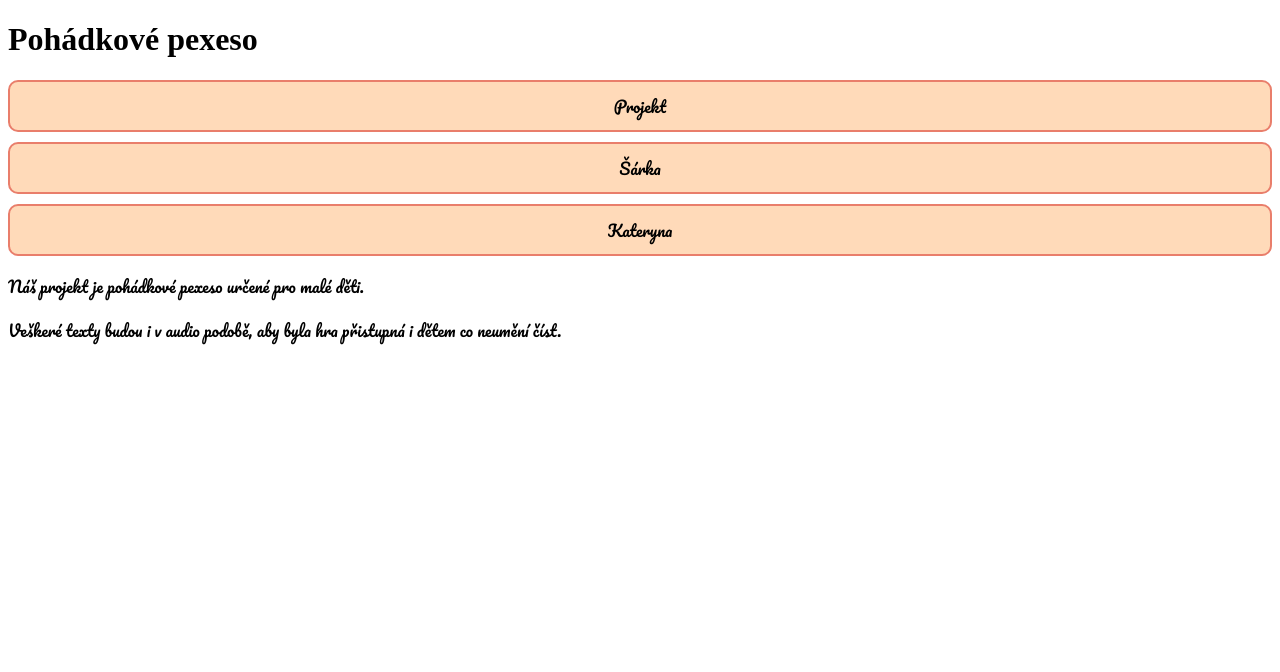
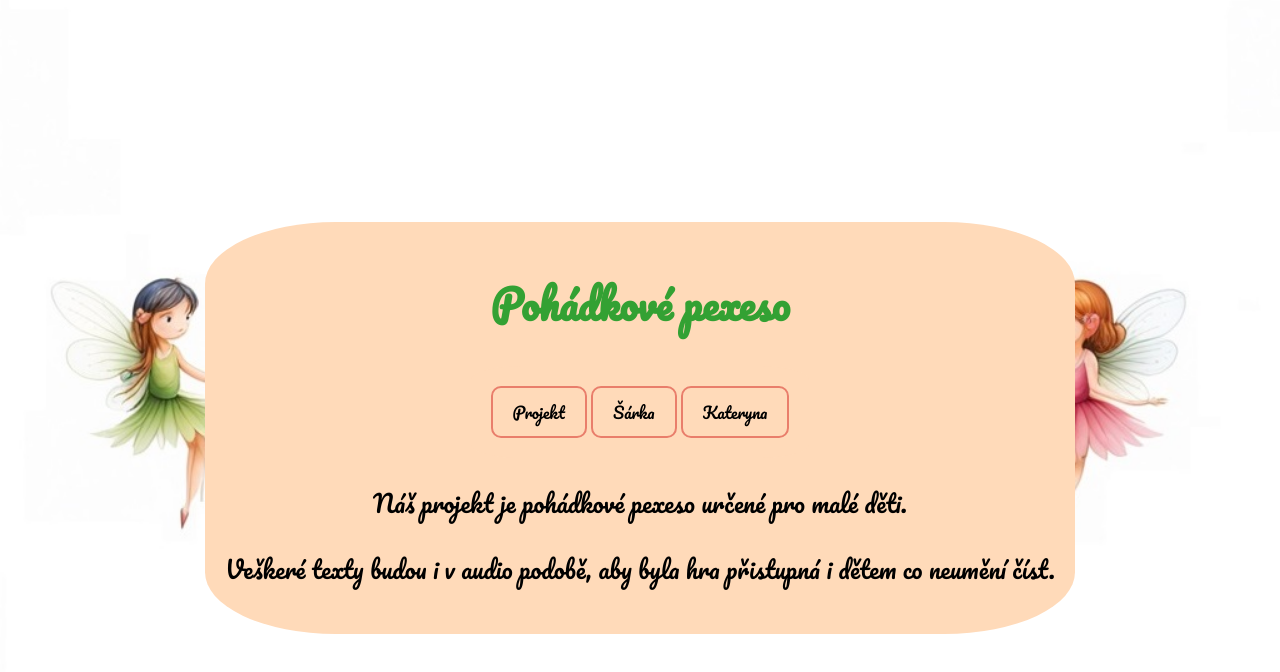
Before and after one commit to stitaks/ukol-6, a plain HTML site: page projekt.html in a window 1280 px wide. Drawn offline with Linux system fonts and the light colour scheme.

Commit message:
Dostilovana druha stranka

```diff
--- a/projekt.html
+++ b/projekt.html
@@ -1,25 +1,28 @@
 <!DOCTYPE html>
 <html lang="en">
   <head>
-    <meta charset="UTF-8">
-    <meta name="viewport" content="width=device-width, initial-scale=1.0">
+    <meta charset="UTF-8" />
+    <meta name="viewport" content="width=device-width, initial-scale=1.0" />
     <title>Pohádkové pexeso</title>
-    <link rel="stylesheet" href="style.css">
+    <link rel="stylesheet" href="style.css" />
   </head>
-<body>
-    <h1>Pohádkové pexeso</h1>
-    <nav class="button-container">
+  <body class="img2">
+    <div class="article">
+      <h1 class="nadpis2">Pohádkové pexeso</h1>
+      <nav class="article" class="button-container">
         <a href="projekt.html" class="button">Projekt</a>
         <a href="sarka.html" class="button">Šárka</a>
         <a href="kateryna.html" class="button">Kateryna</a>
       </nav>
       <div>
-        <p>
+        <p class="odstavec_projekt">
           Náš projekt je pohádkové pexeso určené pro malé děti.
         </p>
-        <p>
-            Veškeré texty budou i v audio podobě, aby byla hra přistupná i dětem co neumění číst.
+        <p class="odstavec_projekt">
+          Veškeré texty budou i v audio podobě, aby byla hra přistupná i dětem
+          co neumění číst.
         </p>
+      </div>
     </div>
   </body>
 </html>
--- a/style.css
+++ b/style.css
@@ -1,6 +1,7 @@
 @import url('https://fonts.googleapis.com/css2?family=Pacifico&display=swap');
 
 h1.nadpis,
+h1.nadpis2,
 p {
   font-family: 'Pacifico', cursive;
 }
@@ -50,3 +51,25 @@ p {
   background-color: #e97e6b;
   color: white;
 }
+
+.img2 {
+  background-image: url('img/image0_6.jpg');
+  background-size: cover;
+  background-repeat: no-repeat;
+  background-position: center;
+  padding: 20px;
+  position: relative;
+  height: 100vh;
+  display: flex;
+  align-items: center;
+  justify-content: center;
+}
+
+.nadpis2 {
+  color: rgb(51, 161, 51);
+  font-size: 5vh;
+}
+
+.odstavec_projekt {
+  font-size: 3vh;
+}
```
Also changed, not shown: img/image0_6.jpg (added). Lines whose indentation alone changed are shown as unchanged.
